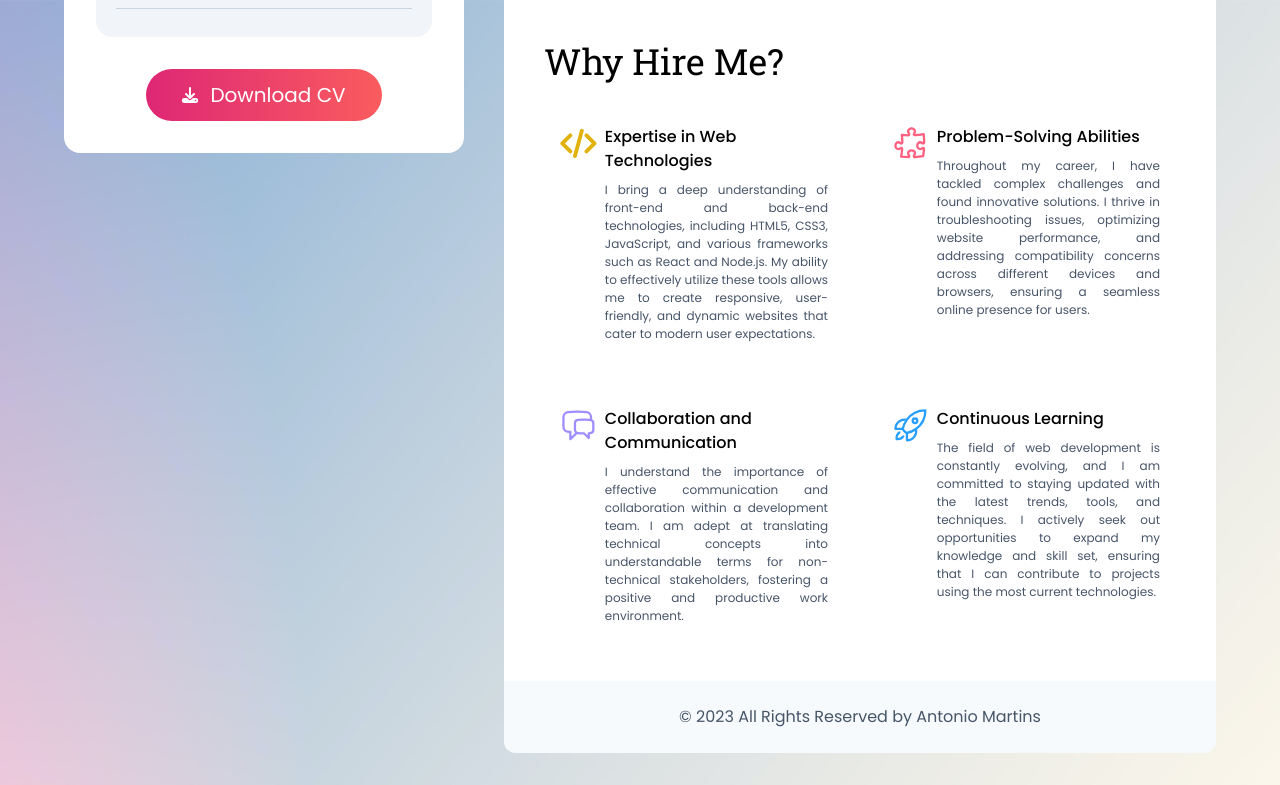
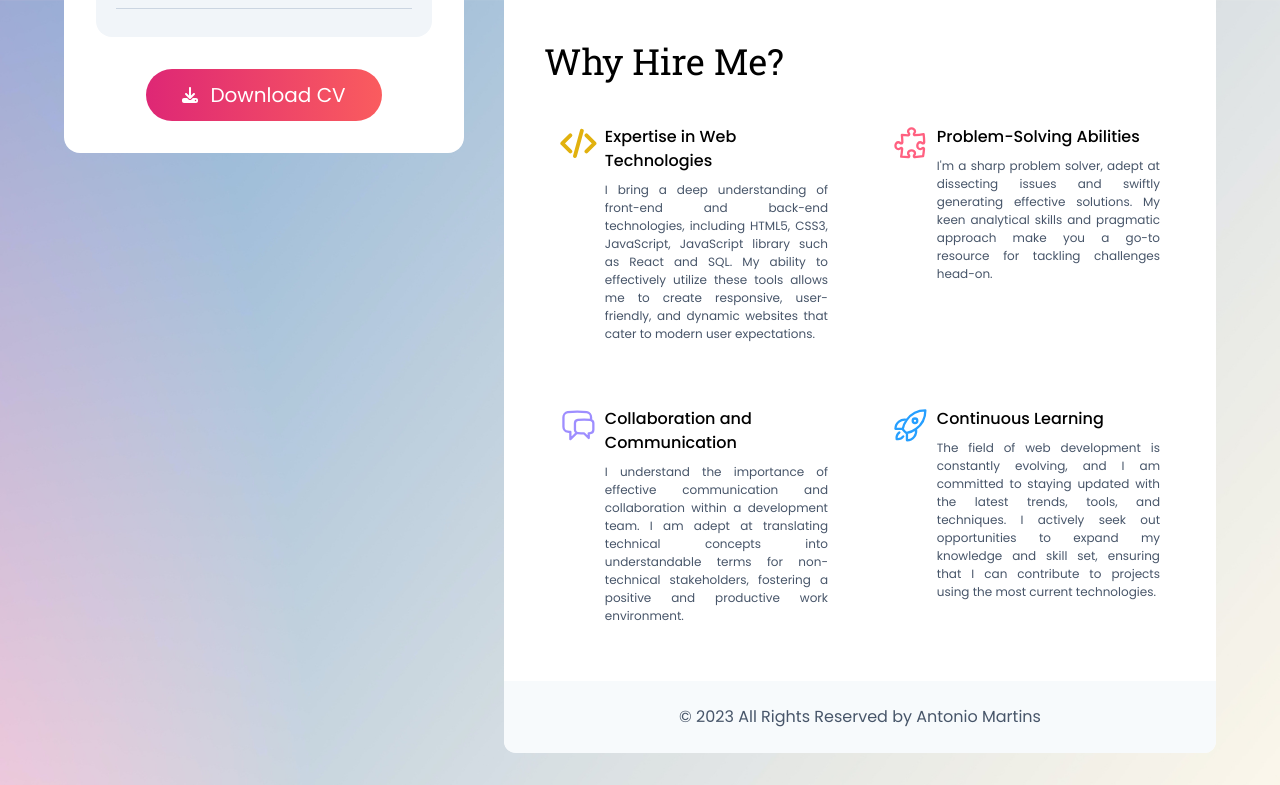
Before and after one commit to antonio-fmartins/DevAntonioMartins, a Next.js app: page / in a window 1280 px wide. Shown: the part 900-1685 px from the top of the page. Built offline with nearby package versions, Linux system fonts and the light colour scheme.

Commit message:
correct spelling of data

```diff
--- a/app/(data)/aboutBox.js
+++ b/app/(data)/aboutBox.js
@@ -4,7 +4,7 @@ export const aboutBox = [
       color:"#F7FAFC",
       icon:<svg xmlns="http://www.w3.org/2000/svg" fill="none" viewBox="0 0 24 24"stroke-width="2.5" stroke="#E1B10E" height="2.3rem" > <path stroke-linecap="round"stroke-linejoin="round"d="M17.25 6.75L22.5 12l-5.25 5.25m-10.5 0L1.5 12l5.25-5.25m7.5-3l-4.5 16.5"/></svg>,
       title:"Expertise in Web Technologies",
-      desc:"I bring a deep understanding of front-end and back-end technologies, including HTML5, CSS3, JavaScript, and various frameworks such as React and Node.js. My ability to effectively utilize these tools allows me to create responsive, user-friendly, and dynamic websites that cater to modern user expectations." ,
+      desc:"I bring a deep understanding of front-end and back-end technologies, including HTML5, CSS3, JavaScript, JavaScript library such as React and SQL. My ability to effectively utilize these tools allows me to create responsive, user-friendly, and dynamic websites that cater to modern user expectations." ,
     },
     {
       id:2,
@@ -13,7 +13,7 @@ export const aboutBox = [
     </svg>
     ,
       title:"Problem-Solving Abilities",
-      desc:"Throughout my career, I have tackled complex challenges and found innovative solutions. I thrive in troubleshooting issues, optimizing website performance, and addressing compatibility concerns across different devices and browsers, ensuring a seamless online presence for users." ,
+      desc:"I'm a sharp problem solver, adept at dissecting issues and swiftly generating effective solutions. My keen analytical skills and pragmatic approach make you a go-to resource for tackling challenges head-on." ,
     },
     {
       id:3,
```
